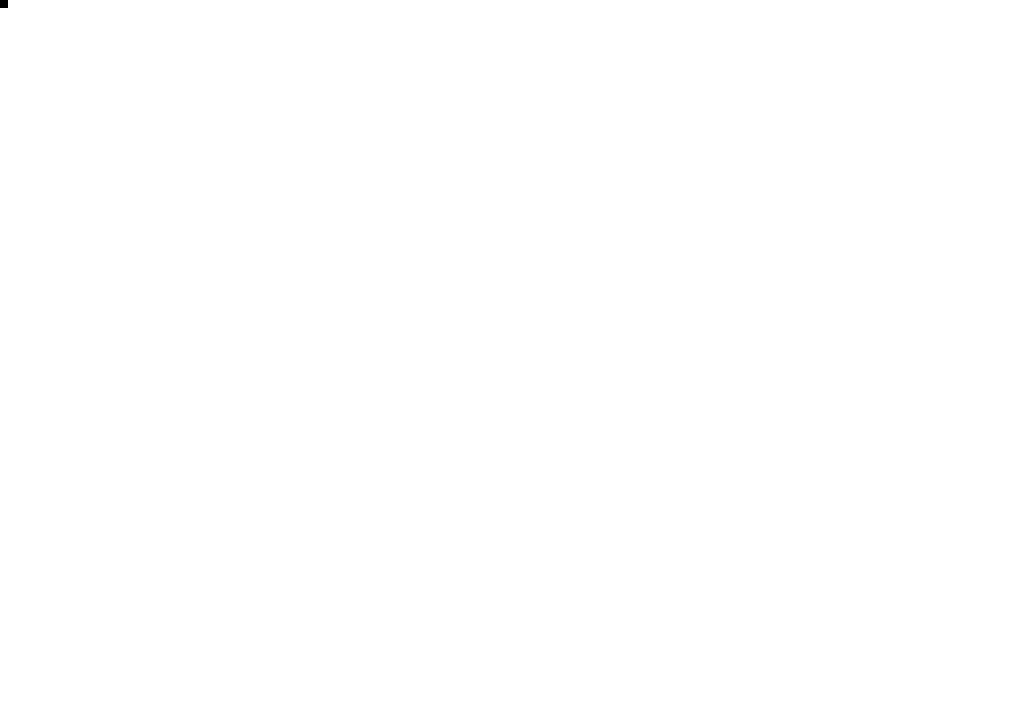
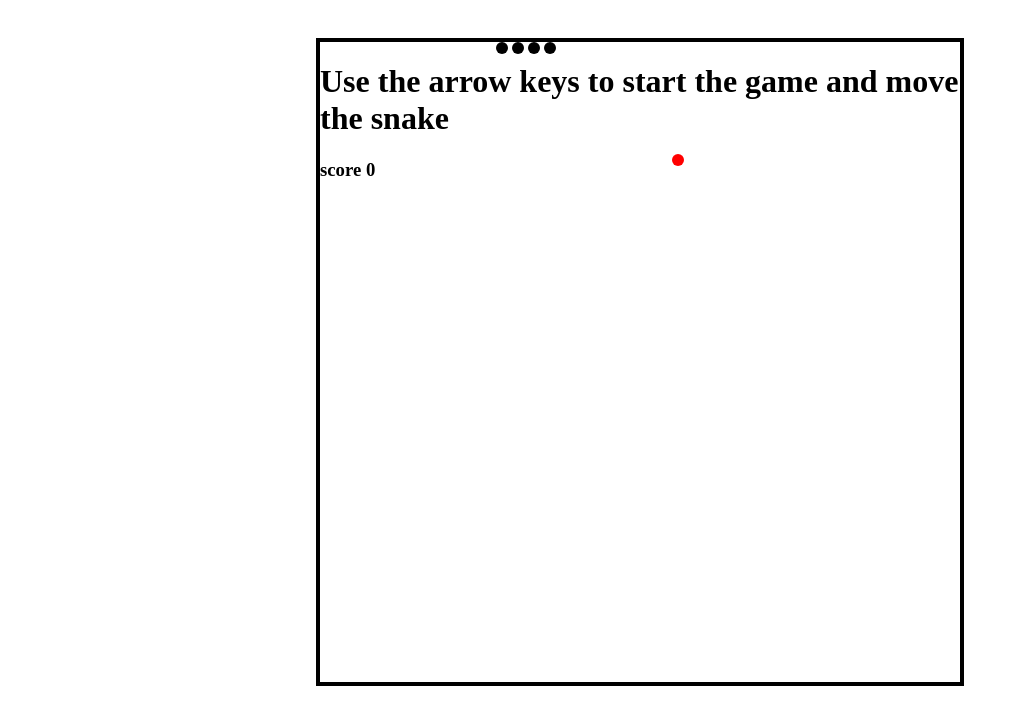
Before and after one commit to valerioio/shaky-snake, a React (Create React App) app: page / in a window 1280 px wide. Shown: the top 724 px of the page, without its empty margins (0-1027 px from the left). Built offline with nearby package versions, Linux system fonts and the light colour scheme.

Commit message:
:sparkles: Add apples and score

```diff
--- a/src/App.css
+++ b/src/App.css
@@ -1,6 +1,29 @@
+.playground {
+  --board-size: 640px;
+  --cell-size: 12px;
+}
+
+.playground {
+  position: absolute;
+  left: 50%;
+  top: 25%;
+  transform: translate(-50%, -25%);
+  width: var(--board-size);
+  height: var(--board-size);
+  border: solid 4px black;
+}
+
+.circle {
+  position: absolute;
+  width: var(--cell-size);
+  height: var(--cell-size);
+  border-radius: 50%;
+}
+
 .snake {
-  position: absolute;
-  width: 8px;
-  height: 8px;
-  background: black;
+  background-color: black;
 }
+
+.apple {
+  background-color: red;
+}
--- a/src/App.jsx
+++ b/src/App.jsx
@@ -2,15 +2,17 @@ import { useEffect, useState } from "react";
 import "./App.css";
 
 const INITIAL_LENGTH = 4;
-const CELL_SIZE = 10;
-const CELLS = 50;
+const CELL_SIZE = 16;
+const CELLS = 40;
 const BOARD_SIZE = CELLS * CELL_SIZE;
+const initialSnake = Array.from({ length: INITIAL_LENGTH }, () => [0, 0]);
+const randomCell = () => Math.floor(Math.random() * CELLS) * CELL_SIZE;
 
 export default function App() {
-  const [snake, setSnake] = useState(
-    Array.from({ length: INITIAL_LENGTH }, () => [0, 0])
-  );
-  const [dirLen, setDirLen] = useState([]);
+  const [snake, setSnake] = useState(initialSnake);
+  const [dirLen, setDirLen] = useState([1, CELL_SIZE]);
+  const [apple, setApple] = useState([randomCell(), randomCell()]);
+  const [score, setScore] = useState(0);
 
   useEffect(() => {
     window.addEventListener("keydown", (e) => {
@@ -27,21 +29,44 @@ export default function App() {
     });
   }, []);
 
+  //Move the snake
   useEffect(() => {
     const timerId = setTimeout(() => {
       const head = [...snake.at(-1)];
       const [dir, len] = dirLen;
       head[dir] = (head[dir] + len + BOARD_SIZE) % BOARD_SIZE;
       setSnake([...snake.slice(1), head]);
-    }, 100);
+    }, 100 / (1 + score / 5));
     return () => clearTimeout(timerId);
-  }, [snake, dirLen]);
+  }, [snake, dirLen, score]);
+
+  //Handle eating
+  useEffect(() => {
+    const head = snake.at(-1);
+    if (head[0] === apple[0] && head[1] === apple[1]) {
+      setScore(score + 1);
+      setApple([randomCell(), randomCell()]);
+
+      const tail = [...snake[0]];
+      const [dir, len] = dirLen;
+      tail[dir] -= len;
+      setSnake([tail, ...snake]);
+    }
+  }, [snake, apple, score, dirLen]);
 
   return (
-    <>
-      {snake.map(([top, left], i) => (
-        <div key={i} className="snake" style={{ top, left }} />
-      ))}
-    </>
+      <main className="playground">
+      <h1>
+        Use the arrow keys to start the game and move the snake
+      </h1>
+      <h3>score {score}</h3>
+        {snake.map(([top, left], i) => (
+          <div key={i} className="circle snake" style={{ top, left }} />
+        ))}
+        <div
+          className="circle apple"
+          style={{ top: apple[0], left: apple[1] }}
+        />
+      </main>
   );
 }
```
